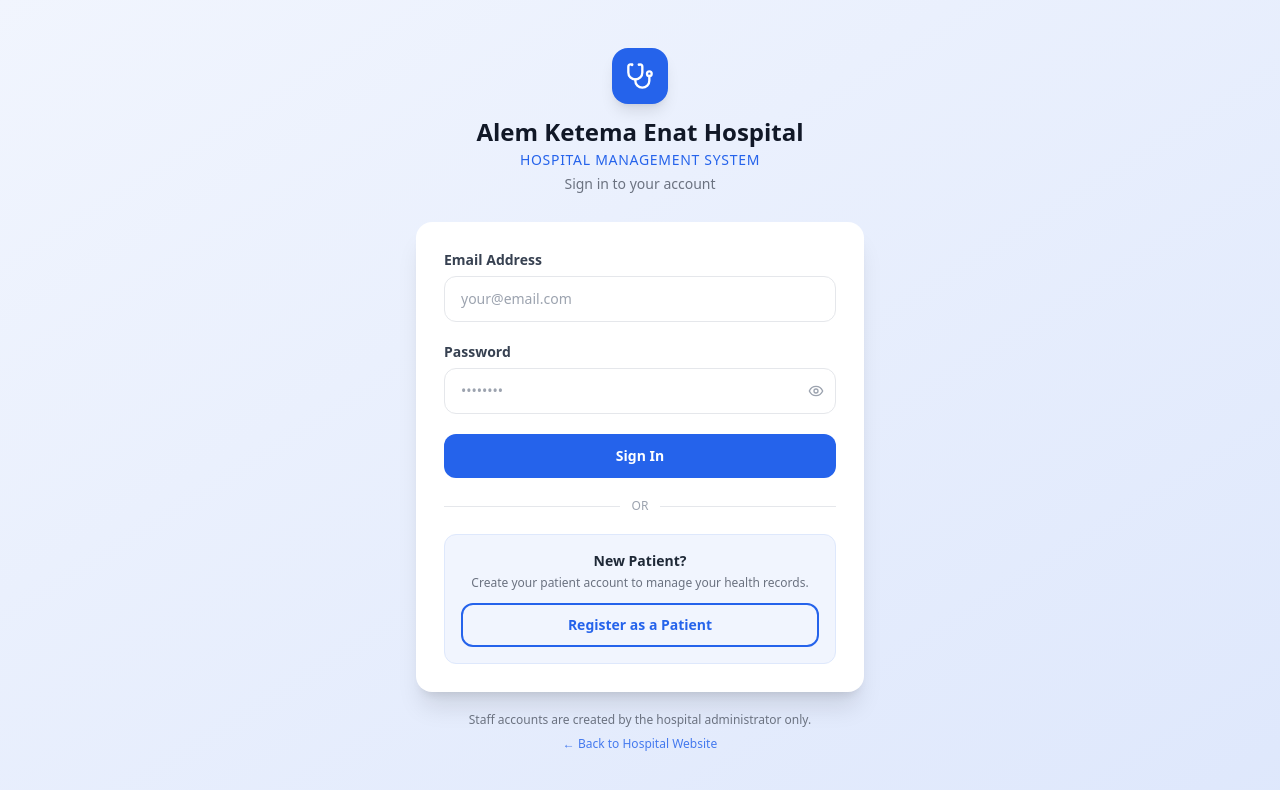
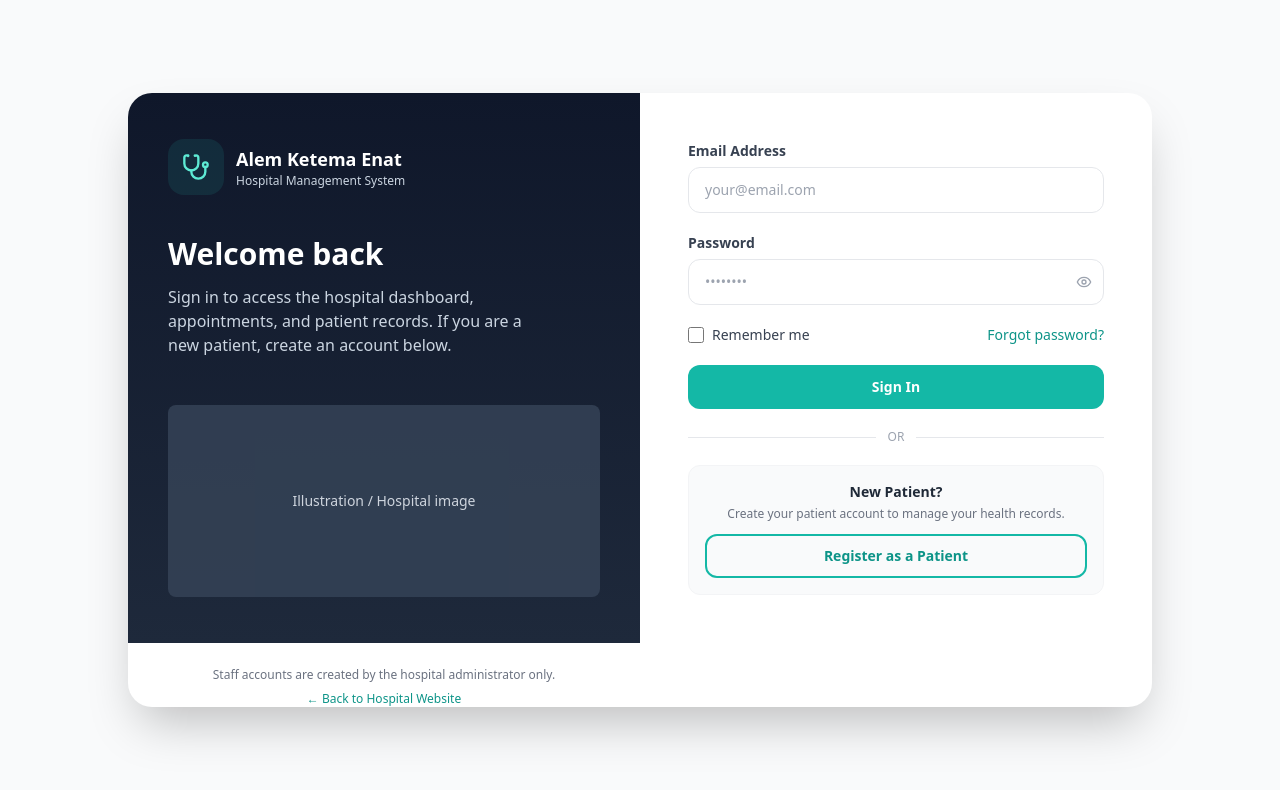
Before and after one commit to lake121916/HMS, a React (Vite) app in the folder frontend/: page /login in a window 1280 px wide. Shown: the top 790 px of the page. Built offline with nearby package versions, Linux system fonts and the light colour scheme.

Commit message:
UI: professional login — two-column brand panel, remember-me, forgot-password, improved styles

```diff
--- a/frontend/src/pages/LoginPage.tsx
+++ b/frontend/src/pages/LoginPage.tsx
@@ -29,29 +29,43 @@ const LoginPage: React.FC = () => {
   };
 
   return (
-    <div className="min-h-screen bg-gradient-to-br from-blue-50 to-blue-100 flex items-center justify-center px-4">
-      <div className="w-full max-w-md">
+    <div className="min-h-screen bg-gray-50 flex items-center justify-center px-4 py-12">
+      <div className="w-full max-w-5xl bg-white rounded-3xl shadow-2xl overflow-hidden grid grid-cols-1 lg:grid-cols-2">
 
-        {/* Logo */}
-        <div className="text-center mb-7">
-          <div className="inline-flex items-center justify-center w-14 h-14 bg-blue-600 rounded-2xl mb-3 shadow-lg">
-            <Stethoscope className="w-7 h-7 text-white" />
+        {/* Brand / Illustration panel */}
+        <div className="hidden lg:flex flex-col items-start justify-center gap-6 p-10 bg-gradient-to-b from-slate-900 to-slate-800 text-white">
+          <div className="flex items-center gap-3">
+            <div className="w-14 h-14 bg-teal-400/10 rounded-2xl flex items-center justify-center">
+              <Stethoscope className="w-7 h-7 text-teal-300" />
+            </div>
+            <div>
+              <h2 className="text-lg font-bold">Alem Ketema Enat</h2>
+              <p className="text-xs text-slate-300">Hospital Management System</p>
+            </div>
           </div>
-          <h1 className="text-2xl font-extrabold text-gray-900">Alem Ketema Enat Hospital</h1>
-          <p className="text-sm font-medium text-blue-600 uppercase tracking-wider mt-0.5">Hospital Management System</p>
-          <p className="text-sm text-gray-500 mt-1">Sign in to your account</p>
+
+          <div className="mt-4 max-w-sm">
+            <h3 className="text-3xl font-extrabold leading-tight">Welcome back</h3>
+            <p className="mt-3 text-slate-300">Sign in to access the hospital dashboard, appointments, and patient records. If you are a new patient, create an account below.</p>
+          </div>
+
+          <div className="mt-6 w-full">
+            <div className="w-full h-48 bg-slate-700 rounded-lg opacity-90 flex items-center justify-center text-slate-200">
+              <span className="text-sm">Illustration / Hospital image</span>
+            </div>
+          </div>
         </div>
 
         {/* Card */}
-        <div className="bg-white rounded-2xl shadow-xl p-7">
+        <div className="p-8 lg:p-12">
           {error && (
-            <div className="flex items-start gap-2.5 p-3 bg-red-50 border border-red-200 rounded-xl mb-5">
+            <div className="flex items-start gap-2.5 p-3 bg-red-50 border border-red-200 rounded-xl mb-5" role="alert" aria-live="polite">
               <AlertCircle className="w-4 h-4 text-red-500 flex-shrink-0 mt-0.5" />
               <p className="text-sm text-red-600">{error}</p>
             </div>
           )}
 
-          <form onSubmit={handleSubmit} className="space-y-5">
+          <form onSubmit={handleSubmit} className="space-y-5" aria-label="Login form">
             <div>
               <label htmlFor="email" className="block text-sm font-semibold text-gray-700 mb-1.5">
                 Email Address
@@ -60,7 +74,7 @@ const LoginPage: React.FC = () => {
                 id="email" type="email" required
                 value={email} onChange={e => setEmail(e.target.value)}
                 placeholder="your@email.com"
-                className="w-full px-4 py-3 border border-gray-200 rounded-xl text-sm focus:ring-2 focus:ring-blue-500 focus:border-transparent transition-all"
+                className="w-full px-4 py-3 border border-gray-200 rounded-xl text-sm focus:ring-2 focus:ring-teal-400 focus:border-transparent transition-all"
               />
             </div>
 
@@ -73,7 +87,7 @@ const LoginPage: React.FC = () => {
                   id="password" type={showPassword ? 'text' : 'password'} required
                   value={password} onChange={e => setPassword(e.target.value)}
                   placeholder="••••••••"
-                  className="w-full px-4 py-3 pr-11 border border-gray-200 rounded-xl text-sm focus:ring-2 focus:ring-blue-500 focus:border-transparent transition-all"
+                  className="w-full px-4 py-3 pr-11 border border-gray-200 rounded-xl text-sm focus:ring-2 focus:ring-teal-400 focus:border-transparent transition-all"
                 />
                 <button type="button" onClick={() => setShowPassword(!showPassword)}
                   className="absolute right-3 top-1/2 -translate-y-1/2 text-gray-400 hover:text-gray-600">
@@ -82,8 +96,16 @@ const LoginPage: React.FC = () => {
               </div>
             </div>
 
+            <div className="flex items-center justify-between text-sm">
+              <label className="inline-flex items-center gap-2 text-gray-700">
+                <input type="checkbox" className="w-4 h-4 rounded border-gray-300" aria-label="Remember me" />
+                <span>Remember me</span>
+              </label>
+              <Link to="/forgot-password" className="text-teal-600 hover:underline">Forgot password?</Link>
+            </div>
+
             <button type="submit" disabled={loading}
-              className="w-full py-3 bg-blue-600 hover:bg-blue-700 text-white font-bold rounded-xl text-sm transition-colors disabled:opacity-60 flex items-center justify-center gap-2">
+              className="w-full py-3 bg-teal-500 hover:bg-teal-600 text-white font-semibold rounded-xl text-sm transition-colors disabled:opacity-60 flex items-center justify-center gap-2">
               {loading ? (
                 <><div className="w-4 h-4 border-2 border-white border-t-transparent rounded-full animate-spin" /> Signing in...</>
               ) : 'Sign In'}
@@ -98,24 +120,20 @@ const LoginPage: React.FC = () => {
           </div>
 
           {/* Patient registration CTA */}
-          <div className="bg-blue-50 border border-blue-100 rounded-xl p-4 text-center">
+          <div className="bg-gray-50 border border-gray-100 rounded-xl p-4 text-center">
             <p className="text-sm font-semibold text-gray-800">New Patient?</p>
             <p className="text-xs text-gray-500 mt-1 mb-3">Create your patient account to manage your health records.</p>
             <Link to="/register"
-              className="block w-full py-2.5 border-2 border-blue-600 text-blue-600 font-bold rounded-xl text-sm hover:bg-blue-600 hover:text-white transition-all">
+              className="block w-full py-2.5 border-2 border-teal-500 text-teal-600 font-semibold rounded-xl text-sm hover:bg-teal-500 hover:text-white transition-all">
               Register as a Patient
             </Link>
           </div>
         </div>
 
         {/* Footer note */}
-        <div className="mt-5 text-center space-y-2">
-          <p className="text-xs text-gray-500">
-            Staff accounts are created by the hospital administrator only.
-          </p>
-          <Link to="/home" className="text-xs text-blue-500 hover:underline block">
-            ← Back to Hospital Website
-          </Link>
+        <div className="mt-6 text-center text-xs text-gray-500">
+          <p>Staff accounts are created by the hospital administrator only.</p>
+          <Link to="/home" className="block text-teal-600 hover:underline mt-2">← Back to Hospital Website</Link>
         </div>
       </div>
     </div>
```
